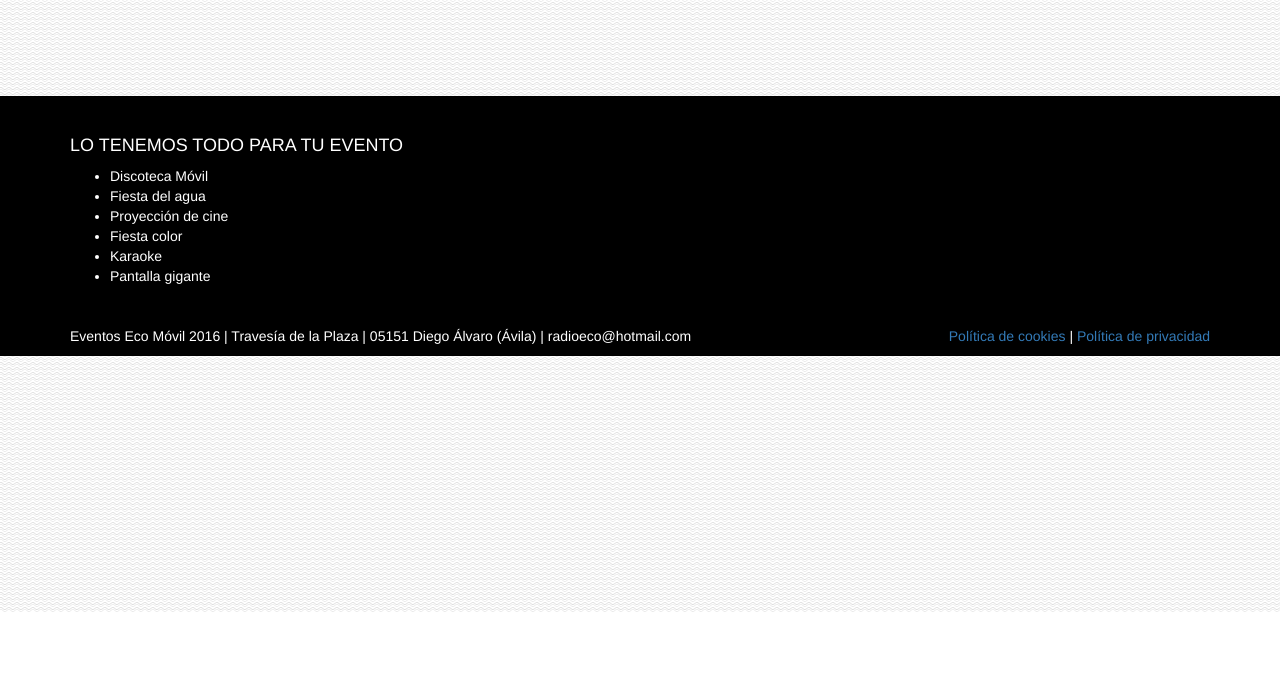
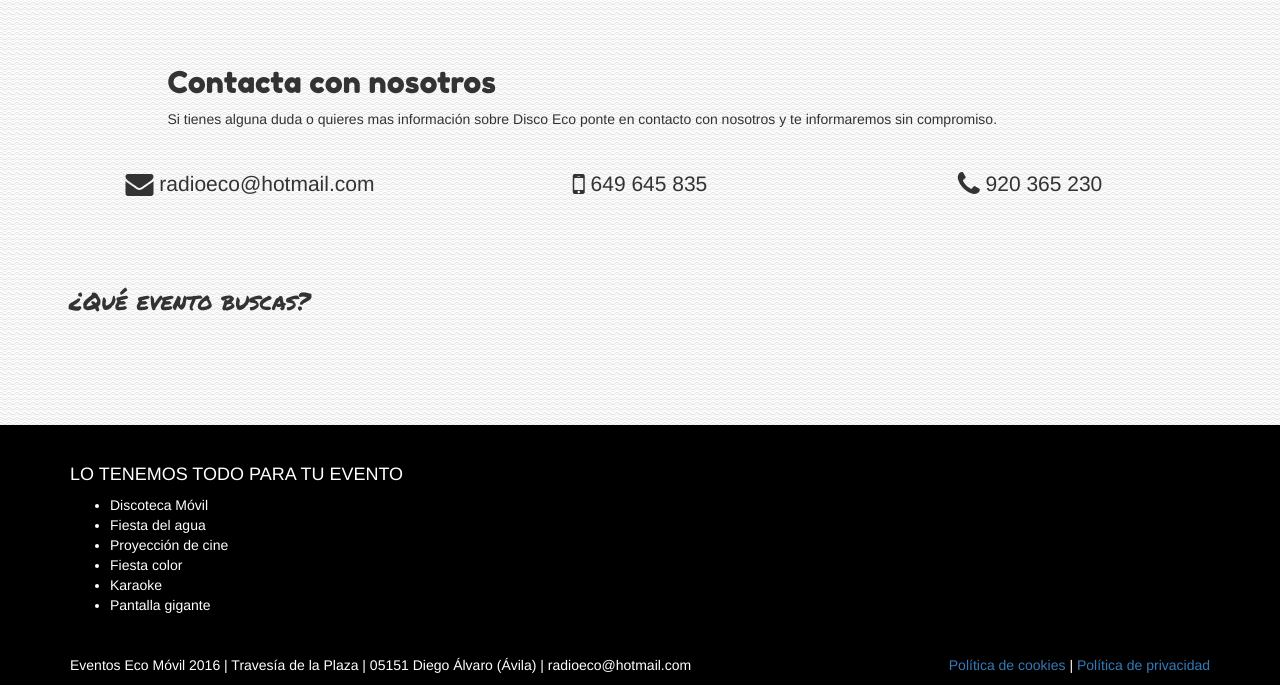
Before and after one commit to fblazp/disco-eco, a plain HTML site: page contacto.html in a window 1280 px wide. Shown: the part 188-873 px from the top of the page. Before the commit the page ends 800 px from the top, so only its background shows below. Drawn offline with nearby package versions, Linux system fonts and the light colour scheme.

Commit message:
preparando página de contacto

```diff
--- a/contacto.html
+++ b/contacto.html
@@ -4,7 +4,7 @@
     <meta charset="utf-8">
     <meta http-equiv="X-UA-Compatible" content="IE=edge">
     <meta name="viewport" content="width=device-width, initial-scale=1">
-    <title>discoteca móvil Disco Eco - Equipo y Montajes</title>
+    <title>discoteca móvil Disco Eco - Contacta con nosotros</title>
     <meta name="description" content="Montajes para exterior e interior, disponemos de camión escenario y generador electrico"/>
     <link rel="icon" href="favicon.ico">
     <!--Normalize-->
@@ -78,7 +78,27 @@
     <section id="contacto" class="wrap">
         <div class="container">
           <div class="row">
-
+            <div class="col-sm-10 col-sm-offset-1">
+              <h2 class="fredokaFont">Contacta con nosotros</h2>
+              <p>Si tienes alguna duda o quieres mas información sobre Disco Eco ponte en contacto con nosotros y te informaremos sin compromiso.</p>
+            </div><!--.col-sm-10-->
+          </div><!--.row-->
+          <div class="row espacio-sup">
+            <div class="col-md-4 text-center">
+              <p class="lead"><i class="fa fa-envelope fa-lg"></i> radioeco@hotmail.com</p>
+            </div><!--.col-md-4-->
+            <div class="col-md-4 text-center">
+              <p class="lead"><i class="fa fa-mobile fa-lg"></i> 649 645 835</p>
+            </div><!--.col-md-4-->
+            <div class="col-md-4 text-center">
+              <p class="lead"><i class="fa fa-phone fa-lg"></i> 920 365 230</p>
+            </div><!--.col-md-4-->
+          </div><!--.row-->
+          <div class="row wrap">
+            <div class="col-sm-6">
+              <h3 class="markerFont">¿Qué evento buscas?</h3>
+            </div><!--.col-sm-6-->
+            <div class="col-sm-6"></div><!--.col-sm-6-->
           </div><!--.row-->
         </div><!--.container-->
     </section><!--#contacto-->
--- a/css/main.css
+++ b/css/main.css
@@ -194,6 +194,12 @@ body
 	background: rgba(0,0,0,0.8);
 }
 
+/*PÁGINA DE CONTACTO*/
+#contacto
+{
+
+}
+
 /*ESTILOS BARRA ACEPTACIÓN DE COOKIES*/
 #barracookies {display: none;z-index: 99999;position:fixed;left:0px;right:0px;bottom:0px;width:100%;min-height:40px;padding:5px;background: #333333;color:#d7c712;line-height:20px;font-family:verdana;font-size:12px;text-align:center;box-sizing:border-box;} #barracookies a:nth-child(2) {padding:4px;background:#4682B4;border-radius:5px;text-decoration:none;} #barracookies a {color: #fff;text-decoration: none;}
 /*ESTILOS PÁGINA POLÍTICA COOKIES*/
```
